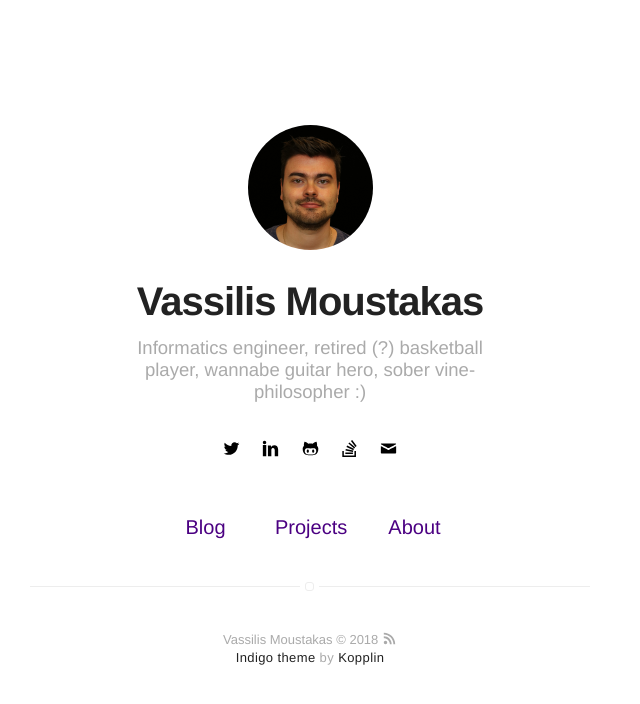
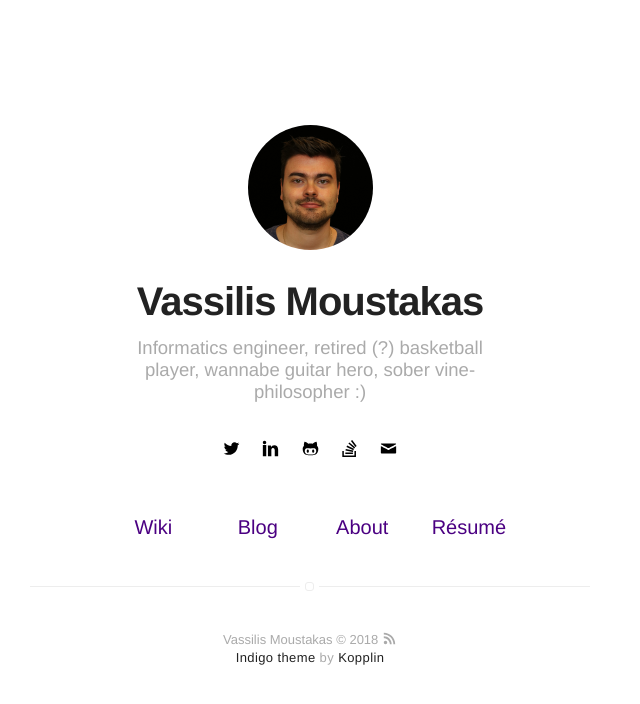
Before and after one commit to vmous/vmous.github.io, a Jekyll site: the page built from index.html, in a window 1280 px wide. Shown: the top 704 px of the page, without its empty margins (330-970 px from the left). Built offline with Jekyll 4.4.1, drawn with Linux system fonts in a browser that asks for light colours.

Commit message:
Enabling Résumé, adding Wiki and disabling Projects menus.

```diff
--- a/_config.yml
+++ b/_config.yml
@@ -12,9 +12,13 @@
 
 # If you want to include your resume, set to true
 # and specify source (external or local).
-resume: false
+resume: true
 resume-external: true
-resume-url: https://google.com/?q=my+resume
+resume-url: http://vmous.is-a-geek.com
+
+# Wiki
+wiki: true
+wiki-url: http://jazzman.webhop.net
 
 # your url: http://USERNAME.github.io
 url: https://vmous.github.io
@@ -76,7 +80,7 @@
 # paginate_path: "blog/:num/"
 
 # if you don't need projects, comment the *projects* configs below
-projects: true
+projects: false
 
 # if you don't need "about" or "blog", comment them out below
 about: true
--- a/_includes/nav.html
+++ b/_includes/nav.html
@@ -4,6 +4,14 @@
             <li class="item">
                 <a class="link" href="{{ site.url }}/">Home</a>
             </li>
+        {% endif %}
+
+        {% if site.wiki == true %}
+            {% if page.title != "Wiki" %}
+                <li class="item">
+                    <a class="link" href="{{ site.wiki-url }}/" target="_blank">Wiki</a>
+                </li>
+            {% endif %}
         {% endif %}
 
         {% if site.blog == true %}
@@ -32,7 +40,7 @@
 
         {% if site.resume == true %}
             <li class="item">
-                <a class="link" href="{% if site.resume-external %}{{ site.resume-url }}{% else %}{{ site.url }}/{{ site.resume-url }}{% endif %}">Résumé</a>
+                <a class="link" href="{% if site.resume-external %}{{ site.resume-url }}{% else %}{{ site.url }}/{{ site.resume-url }}{% endif %}" target="_blank">Résumé</a>
             </li>
         {% endif %}
     </ul>
```
